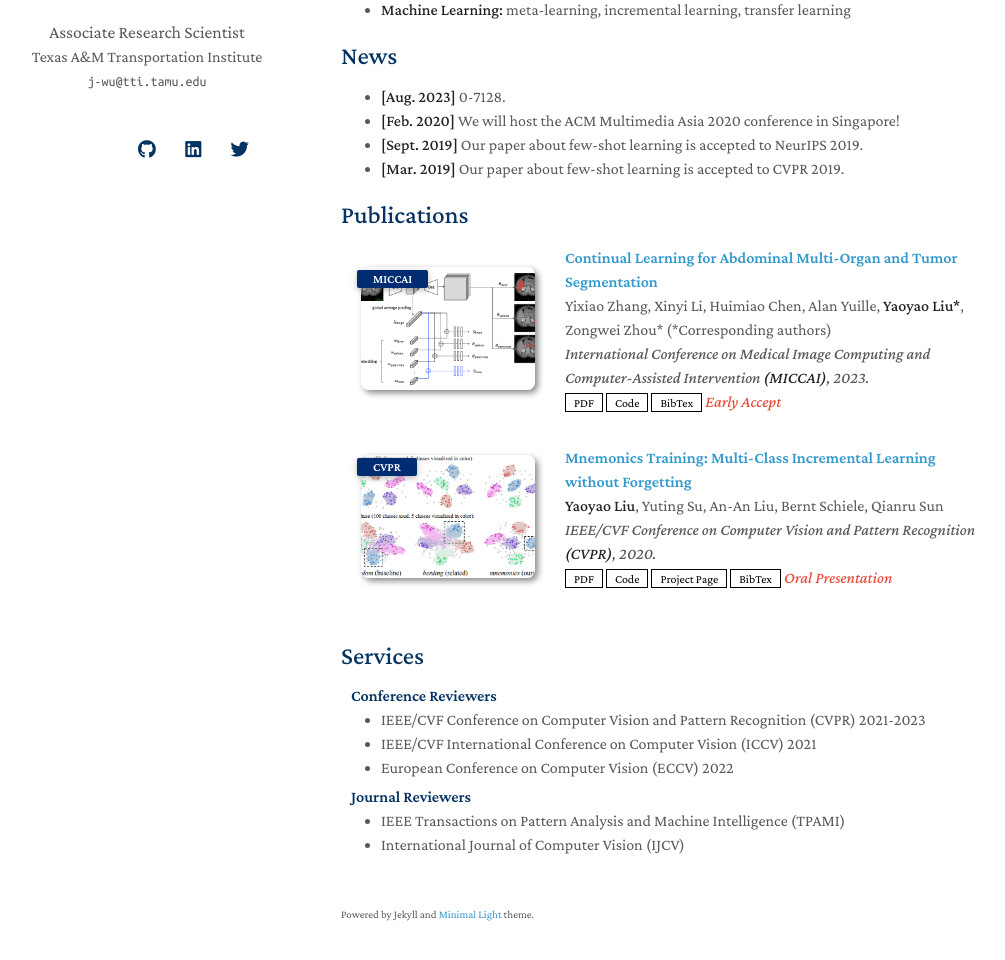
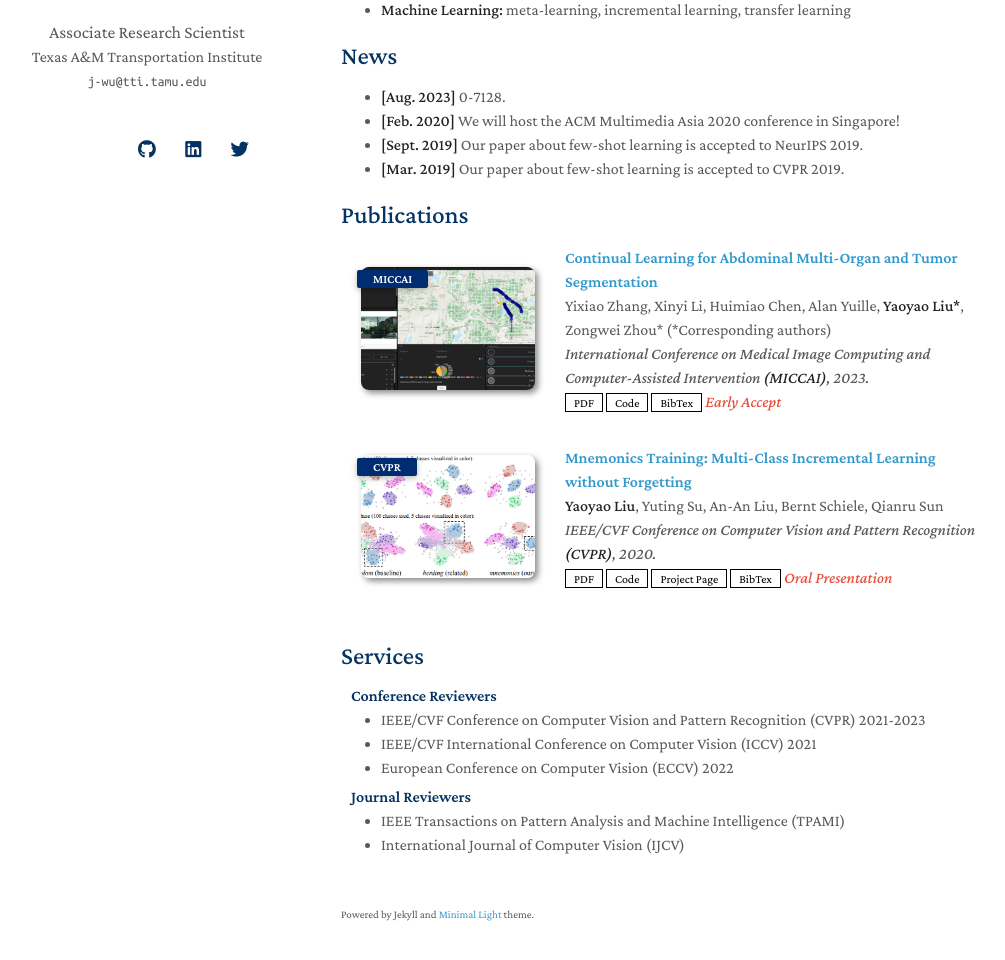
Before and after one commit to jasondwu/jasondwu.github.io, a Jekyll site: the page built from index.md, in a window 1280 px wide and 1216 px high. Shown: the part 221-1181 px from the top of the window, without its empty margins (129-1134 px from the left). Built offline with Jekyll 4.4.1, drawn with Linux system fonts in a browser that asks for light colours; nearby versions of some CDN libraries; a style sheet for code colours, icons or effects is not loaded; our own code applies the rules of GitHub Pages for plain Markdown files.

Commit message:
Update publications.yml

```diff
--- a/_data/publications.yml
+++ b/_data/publications.yml
@@ -7,7 +7,7 @@ main:
     pdf: https://arxiv.org/pdf/2306.00988.pdf
     code: https://github.com/MrGiovanni/ContinualLearning
     bibtex: https://bib.yliu.me/MICCAI23.txt
-    image: ./assets/img/teaser_example_2.png
+    image: ./assets/img/0-7128 Project01.png
     notes: Early Accept
 
   - title: "Mnemonics Training: Multi-Class Incremental Learning without Forgetting"
```
